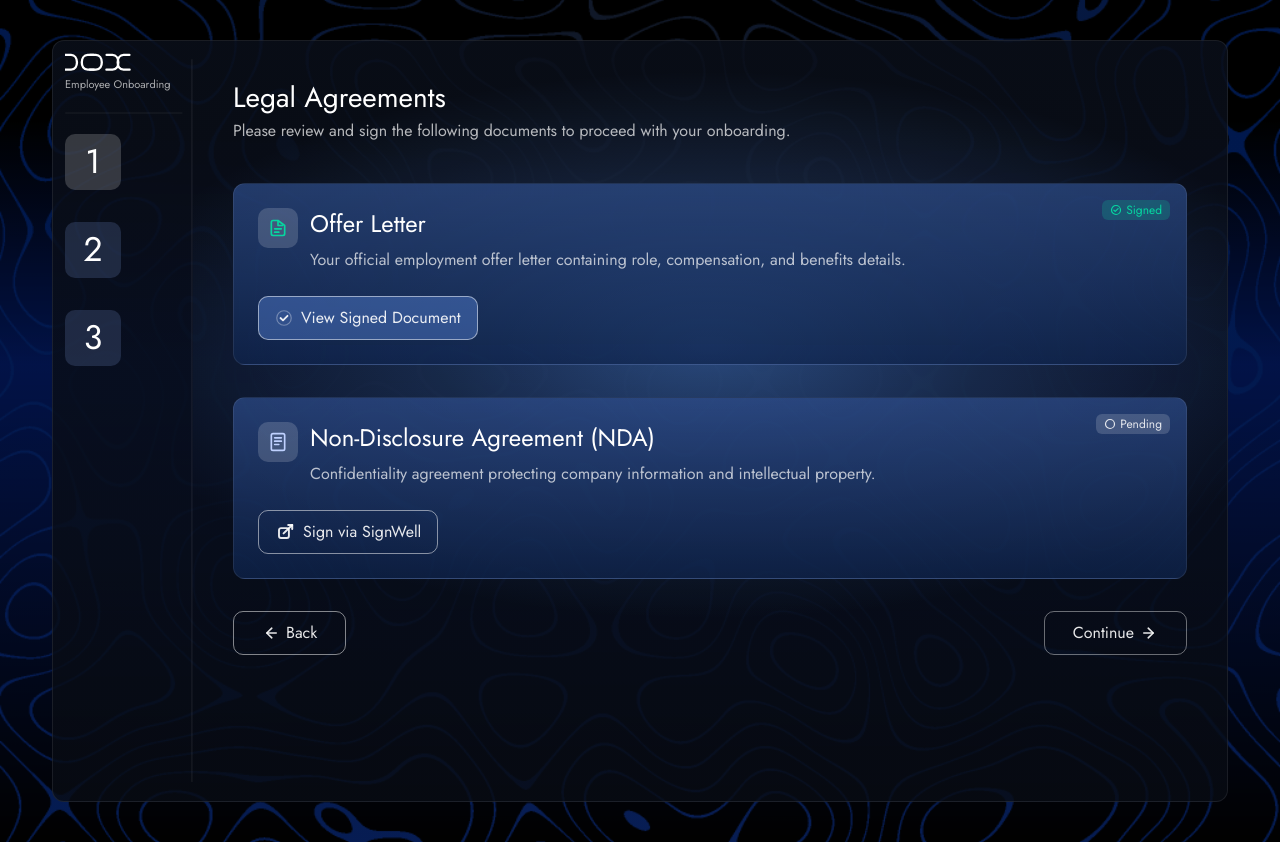
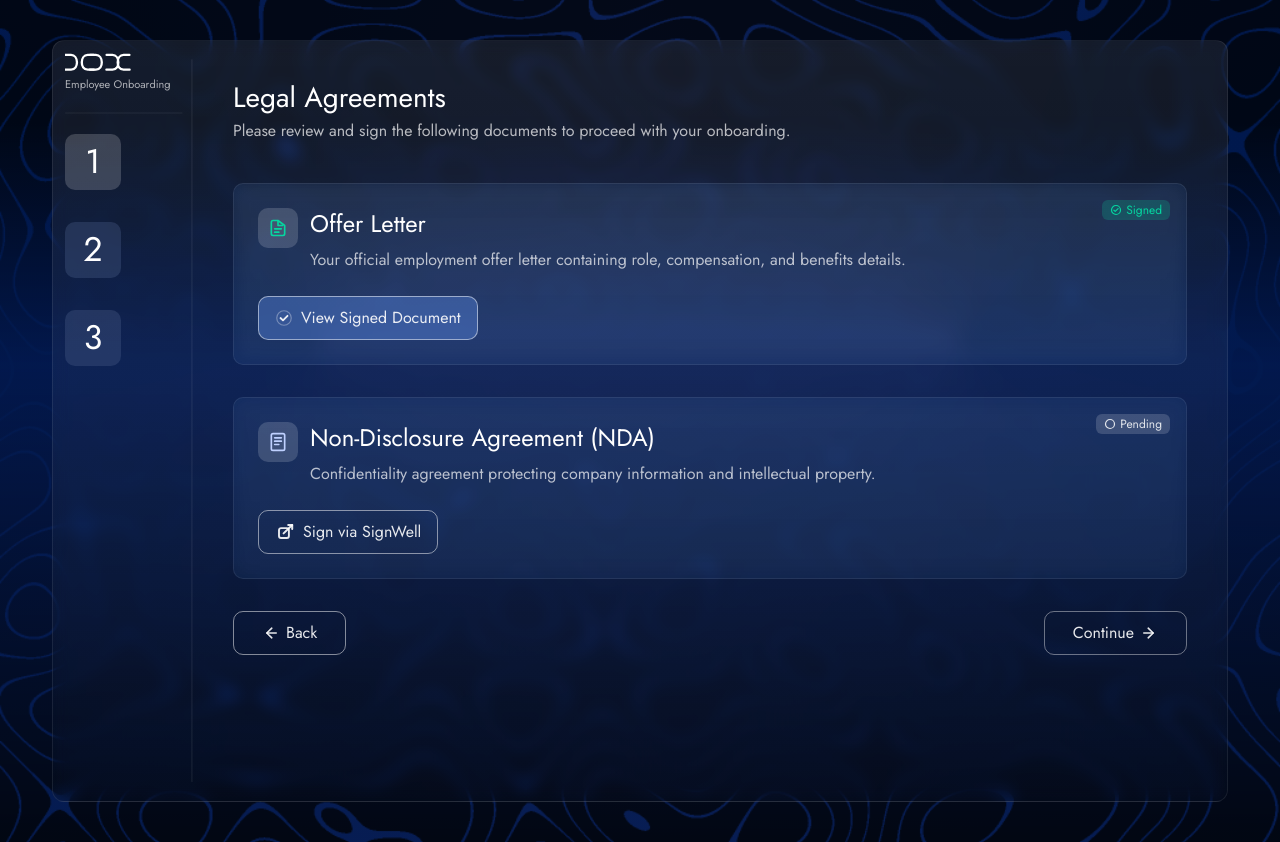
Before and after one commit to NoCapCode-tm/Dox, a React (Vite) app: page /legal-agreements in a window 1280 px wide. Built offline with nearby package versions, Linux system fonts and the light colour scheme; a web font is replaced by a local one.

Commit message:
fix(legal-agreements):remove the black patch behind cards

```diff
--- a/src/pages/LegalAgreements.jsx
+++ b/src/pages/LegalAgreements.jsx
@@ -4,33 +4,36 @@ const LegalAgreements = () => {
     const navigate = useNavigate()
 
     return (
+        /* Page Shell */
         <div
             className="relative min-h-screen w-full overflow-hidden font-[Jost] text-white"
             style={{ background: '#000' }}
         >
+            {/* Base Background Gradients */}
             <div className="absolute inset-0 z-0">
                 <div
                     className="absolute top-0 left-0 w-1/2 h-full"
                     style={{
                         background:
-                            'conic-gradient(from 89.78deg at 50% 41%, #0A1F56 0deg, #00184D 219.41deg, #101828 309.85deg, #111111 360deg)',
+                            'conic-gradient(from 89.78deg at 50% 41%, #0A1F56 0deg, #00184D 219.41deg, #0A1F56 309.85deg, #0D2460 360deg)',
                     }}
                 />
                 <div
                     className="absolute top-0 right-0 w-1/2 h-full"
                     style={{
                         background:
-                            'conic-gradient(from 89.78deg at 50% 41%, #0A1F56 0deg, #00184D 219.41deg, #101828 309.85deg, #111111 360deg)',
+                            'conic-gradient(from 89.78deg at 50% 41%, #0A1F56 0deg, #00184D 219.41deg, #0A1F56 309.85deg, #0D2460 360deg)',
                         transform: 'matrix(-1, 0, 0, 1, 0, 0)',
                     }}
                 />
             </div>
 
+            {/* Pattern Overlay */}
             <div
                 className="absolute inset-0 z-0"
                 style={{
                     backgroundImage:
-                        'url(/dox-bg.png), linear-gradient(180deg, #000000 14.42%, rgba(74, 131, 214, 0.6) 43.27%, #000000 100%)',
+                        'url(/dox-bg.png), linear-gradient(180deg, rgba(0, 0, 0, 0.72) 14.42%, rgba(74, 131, 214, 0.14) 43.27%, rgba(0, 0, 0, 0.78) 100%)',
                     backgroundSize: 'cover, cover',
                     backgroundPosition: 'center, center',
                     backgroundRepeat: 'no-repeat, no-repeat',
@@ -38,15 +41,19 @@ const LegalAgreements = () => {
                 }}
             />
 
+            {/* Main Frame */}
             <div className="relative z-10 max-w-[1240px] mx-auto px-4 md:px-8 py-8 md:py-10">
                 <div
-                    className="rounded-[12px] border border-white/8 overflow-hidden"
+                    className="relative rounded-[12px] border border-white/8 overflow-hidden"
                     style={{
                         background:
-                            'linear-gradient(180deg, rgba(10, 15, 26, 0.84) 0%, rgba(8, 12, 20, 0.8) 100%)',
+                            'linear-gradient(180deg, rgba(255, 255, 255, 0.08) 0%, rgba(153, 153, 153, 0.02) 100%)',
+                        backdropFilter: 'blur(8px)',
+                        WebkitBackdropFilter: 'blur(8px)',
                     }}
                 >
                     <div className="grid grid-cols-1 md:grid-cols-[140px_1fr] min-h-[760px]">
+                        {/* Sidebar */}
                         <aside className="relative p-4 md:p-3">
                             <div className="hidden md:flex absolute right-0 top-[18px] bottom-[18px] pointer-events-none items-stretch">
                                 <VerticalDivider />
@@ -64,18 +71,15 @@ const LegalAgreements = () => {
                             </div>
                         </aside>
 
+                        {/* Main Content */}
                         <section className="relative p-5 md:p-8 lg:p-10">
-                            <div className="pointer-events-none absolute inset-0" style={{
-                                background: 'radial-gradient(60% 36% at 50% 40%, rgba(78, 138, 235, 0.45) 0%, rgba(78, 138, 235, 0.2) 45%, rgba(78, 138, 235, 0) 100%)',
-                                mixBlendMode: 'screen',
-                            }} />
-
                             <div className="relative z-10">
                                 <h1 className="text-[28px] leading-[34px] font-normal">Legal Agreements</h1>
                                 <p className="mt-1 text-white/70 text-[16px] leading-[24px] max-w-[820px]">
                                     Please review and sign the following documents to proceed with your onboarding.
                                 </p>
 
+                                {/* Agreement Cards */}
                                 <div className="mt-10 space-y-8">
                                     <AgreementCard
                                         title="Offer Letter"
@@ -97,6 +101,7 @@ const LegalAgreements = () => {
                                     />
                                 </div>
 
+                                {/* Footer Actions */}
                                 <div className="mt-8 flex items-center justify-between">
                                     <button
                                         type="button"
@@ -153,8 +158,12 @@ const ForwardArrowIcon = () => (
 
 const AgreementCard = ({ title, description, status, actionLabel, onAction, icon, signed = false }) => (
     <div
-        className="relative rounded-[12px] p-4 md:p-6 border border-white/8"
-        style={{ background: 'linear-gradient(180deg, rgba(45, 76, 137, 0.72) 0%, rgba(15, 37, 78, 0.72) 100%)' }}
+        className="relative rounded-[10px] p-4 md:p-6 border border-white/8"
+        style={{
+            background: 'rgba(46, 109, 194, 0.1)',
+            backdropFilter: 'blur(10px)',
+            WebkitBackdropFilter: 'blur(10px)',
+        }}
     >
         <div className="absolute top-4 right-4 px-2 py-0.5 rounded-[6px] text-[12px] leading-[16px] inline-flex items-center gap-1" style={{
             background: signed ? 'rgba(6, 214, 160, 0.2)' : 'rgba(255,255,255,0.16)',
```
